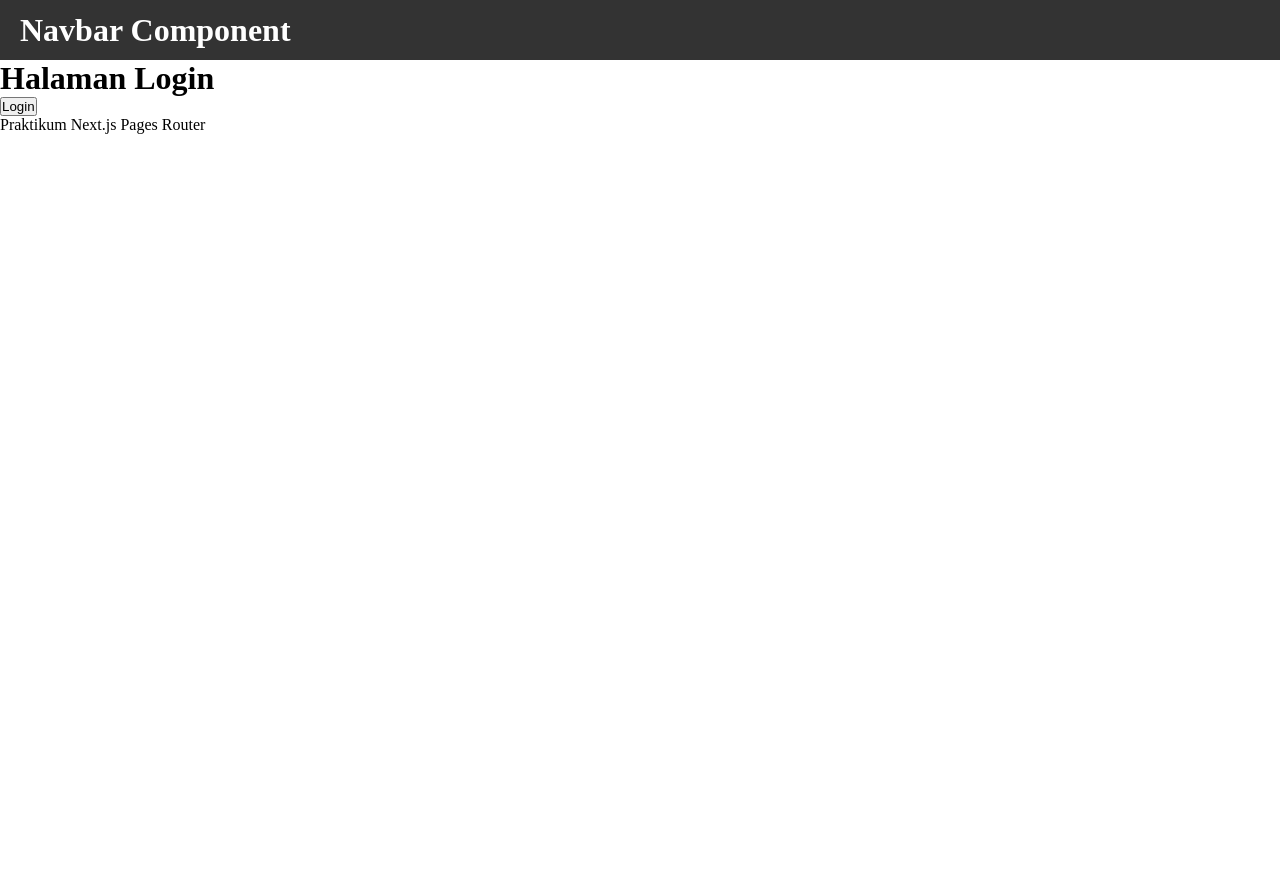
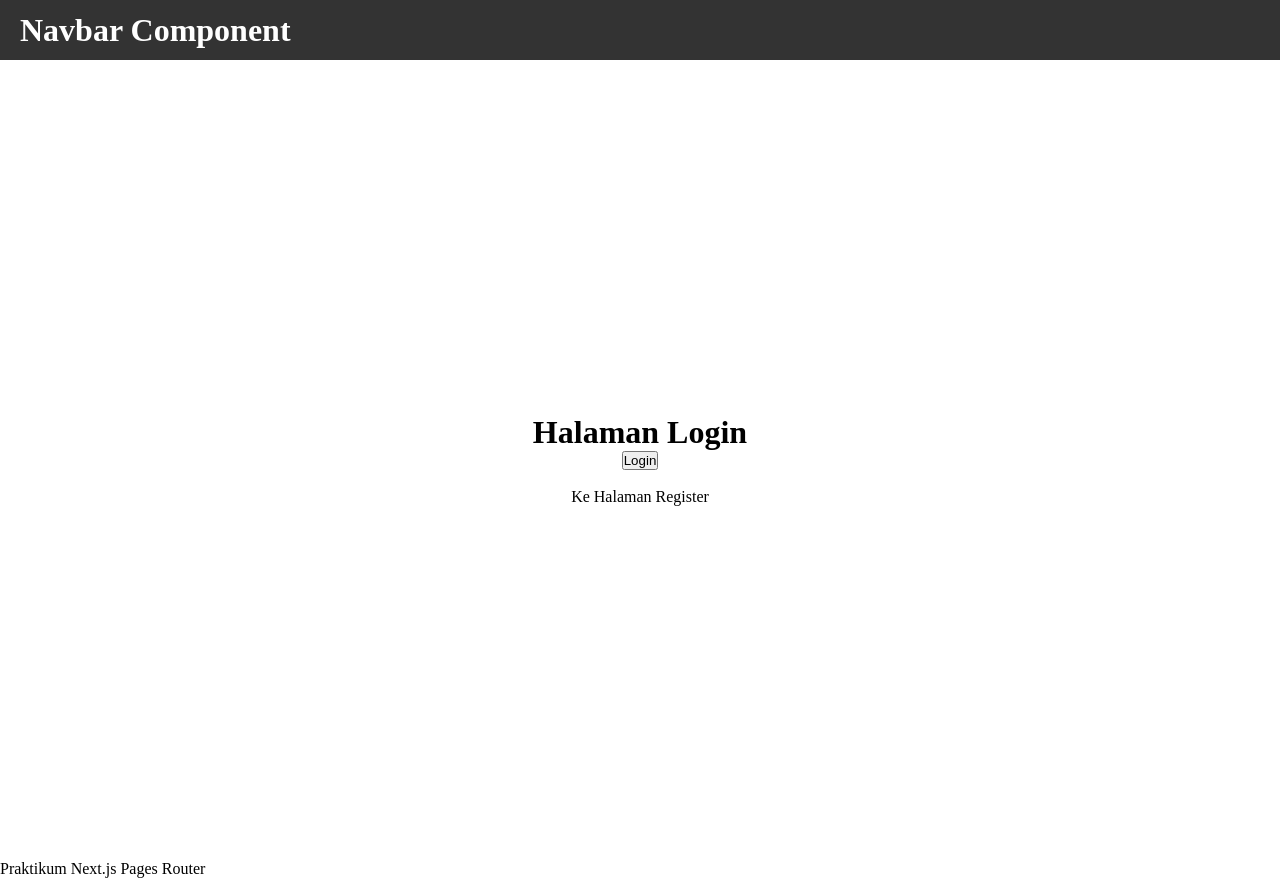
Before and after one commit to dhanisaptrri/Pemrograman_Framework, a Next.js app in the folder Jobsheet5/my-app/: page /auth/login in a window 1280 px wide. Before the commit the page ends 800 px from the top, so only its background shows below. Built offline with nearby package versions, Linux system fonts and the light colour scheme.

Commit message:
Modifikasi login.tsx

```diff
--- a/Jobsheet5/my-app/src/pages/auth/login.tsx
+++ b/Jobsheet5/my-app/src/pages/auth/login.tsx
@@ -1,19 +1,22 @@
+import Link from "next/link";
 import { useRouter } from "next/router";
+import styles from './login.module.css';
 
-const Login = () => {
-  const { push } = useRouter();
+const halamanLogin = () => {
+  const {push} = useRouter();
 
-  const handleLogin = () => {
-    localStorage.setItem("isLogin", "true");
-    push("/produk");
-  };
+  const handlerLogin = () => {
+    // logic login disini
+    push('/produk');
+  }
 
   return (
-    <div>
+    <div className={styles.login}>
       <h1>Halaman Login</h1>
-      <button onClick={handleLogin}>Login</button>
+      <button onClick={() => handlerLogin()}>Login</button> <br />
+      <Link href="/auth/register">Ke Halaman Register</Link>
     </div>
   );
 };
 
-export default Login;
+export default halamanLogin;
```
